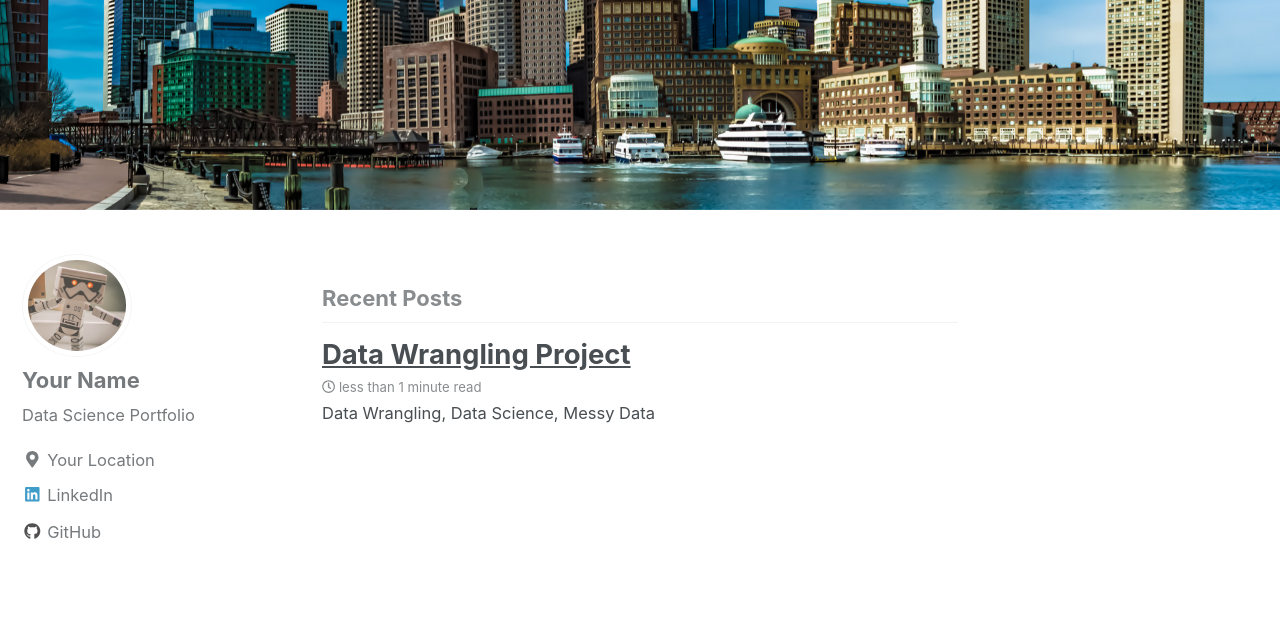
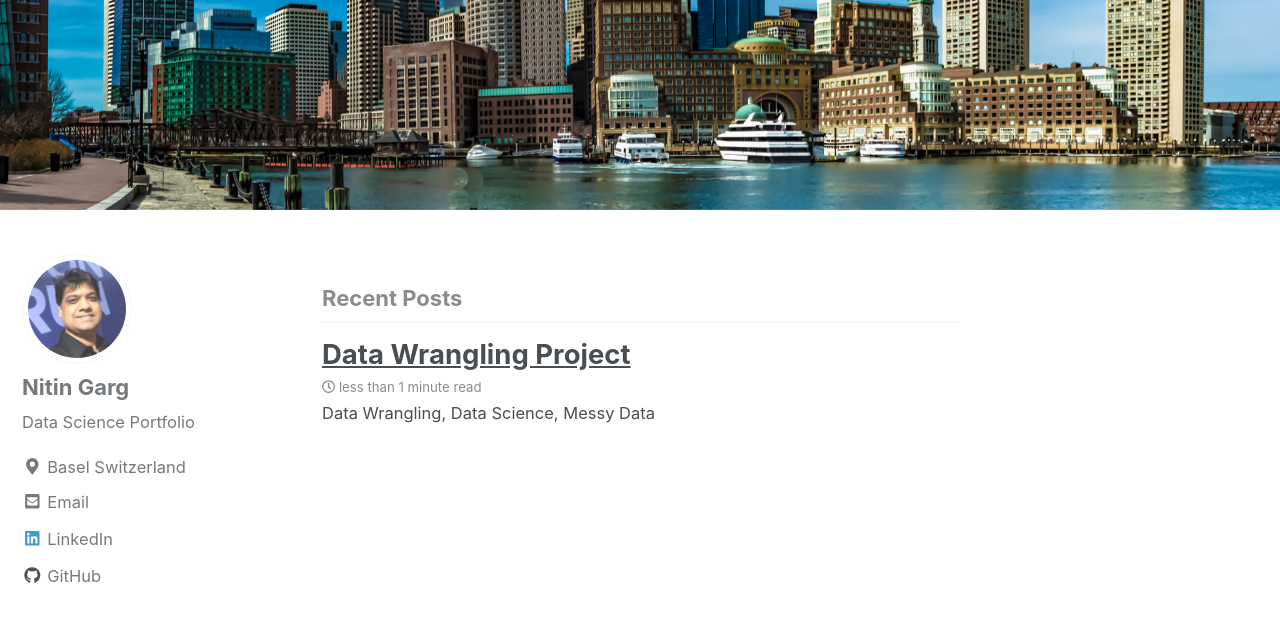
Before and after one commit to nitsg2530/nitsg2530.github.io, a Jekyll site: the page built from index.html, in a window 1280 px wide and 900 px high, scrolled down 398 px. Shown: the top 622 px of the window. Built offline with Jekyll 4.4.1, drawn with Linux system fonts in a browser that asks for light colours; nearby versions of some CDN libraries; the list of posts is cut into pages by our own code.

Commit message:
Changes for Nitin

```diff
--- a/_config.yml
+++ b/_config.yml
@@ -84,11 +84,11 @@ analytics:
 
 # Site Author
 author:
-  name             : "Your Name"
+  name             : "Nitin Garg"
   avatar           : "/images/bio-pic-2.jpg" # path of avatar image, e.g. "/assets/images/bio-photo.jpg"
   bio              : "Data Science Portfolio"
-  location         : "Your Location"
-  email            :
+  location         : "Basel Switzerland"
+  email            : "ng2530@gmail.com"
   uri              :
   home             : # null (default), "absolute or relative url to link to author home"
   bitbucket        :
@@ -97,13 +97,14 @@ author:
   flickr           :
   facebook         :
   foursquare       :
-  github           : "Your Github"
+  github           : "https://github.com/nitsg2530"
   gitlab           :
   google_plus      :
+  kaggle           : "https://www.kaggle.com/ng2530"
   keybase          :
   instagram        :
   lastfm           :
-  linkedin         : "dataoptimal" # "john-doe-12345678" (the last part of your profile url, e.g. https://www.linkedin.com/in/john-doe-12345678)
+  linkedin         : "nitin-basel"
   pinterest        :
   soundcloud       :
   stackoverflow    : # "123456/username" (the last part of your profile url, e.g. https://stackoverflow.com/users/123456/username)
```
Also changed, not shown: images/bio-pic-2.jpg.
